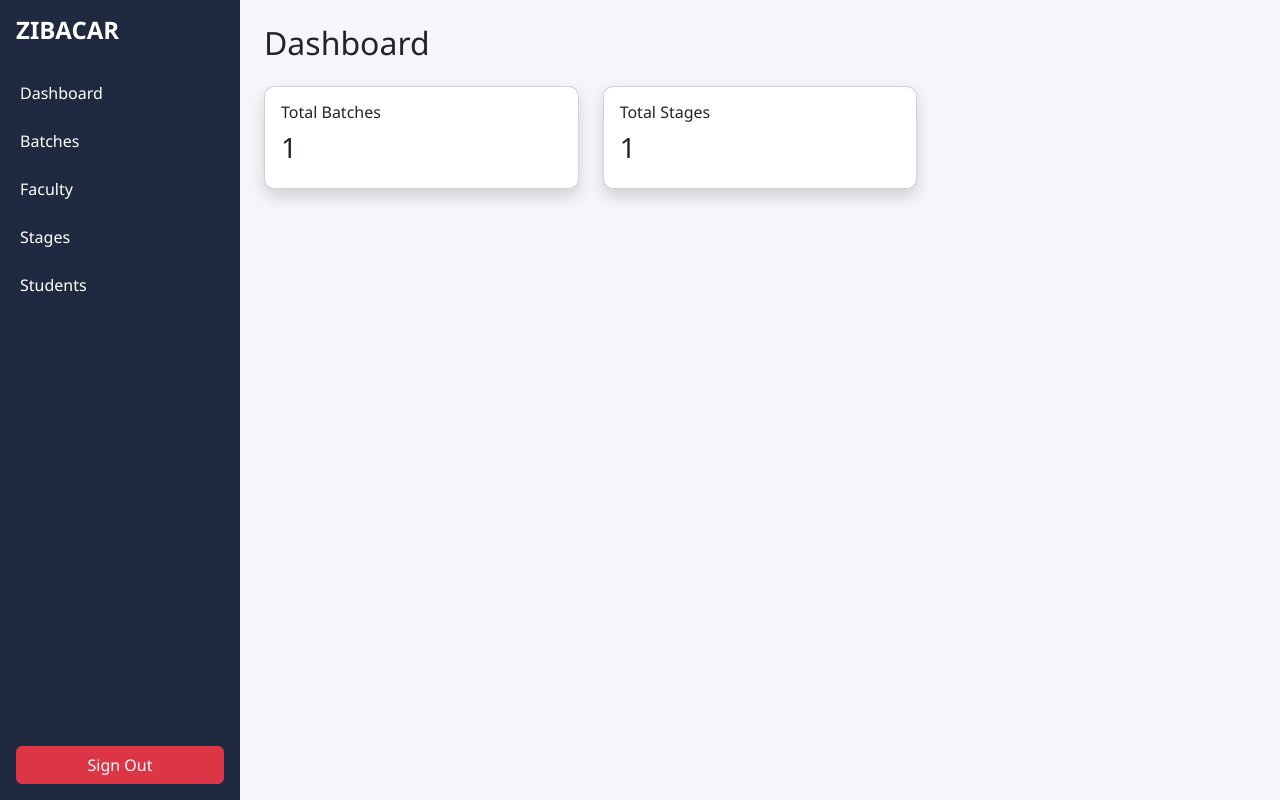
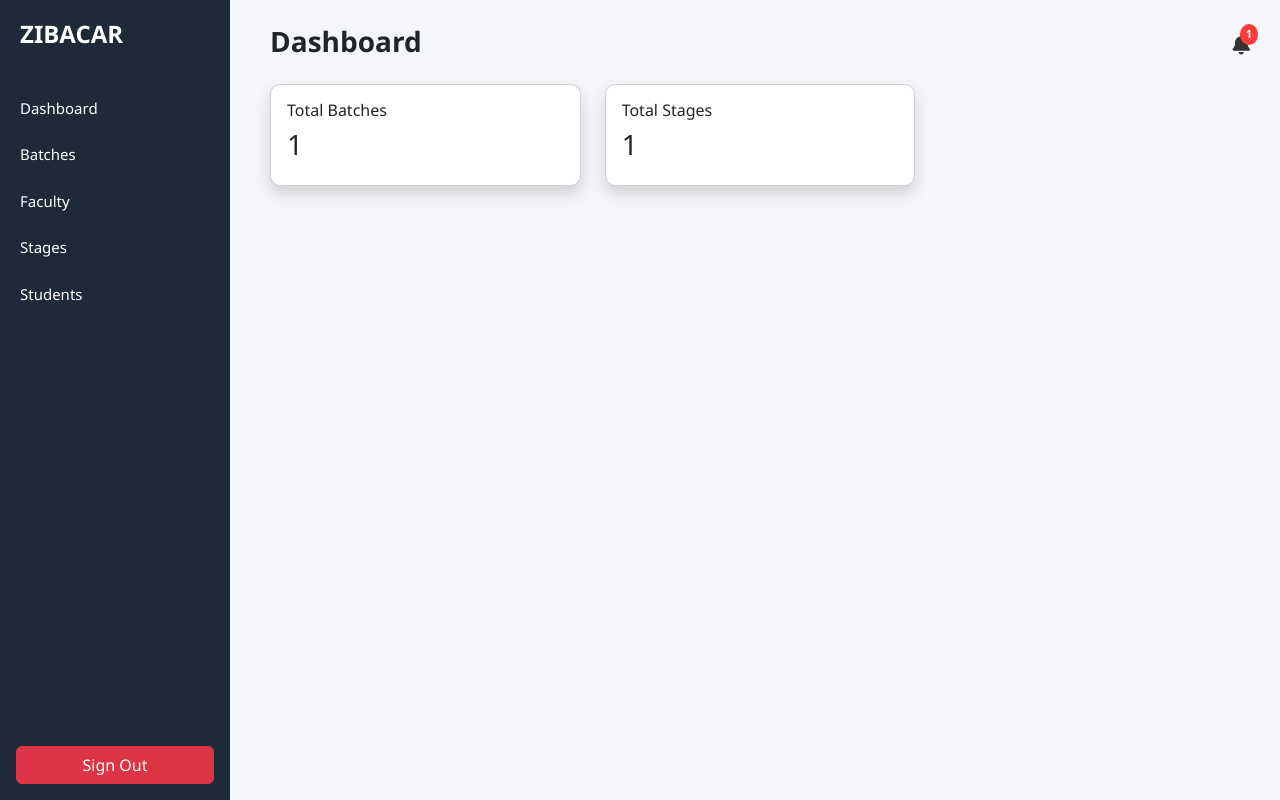
Before and after one commit to om249/Project-Management-System, a Flask app: page /admin/dashboard in a window 1280 px wide. Run offline with Flask 3, Linux system fonts and the light colour scheme; the visitor is signed in with stand-in values (Sample User, id 1); a database or web service that is not in the repository returns one stand-in record (values such as "Sample title"); some libraries are stand-ins or nearby versions.

Commit message:
fixed Template and route

```diff
--- a/app/__init__.py
+++ b/app/__init__.py
@@ -1,10 +1,11 @@
 from flask import Flask
-from flask_login import LoginManager
+from flask_login import LoginManager, current_user
 from flask_bcrypt import Bcrypt
 from flask_mail import Mail
 from flask_pymongo import PyMongo
 from config import Config
 from app.models.user_model import User
+from app.services.notification_service import get_notifications, create_notification, mark_notifications_read
 
 mongo = PyMongo()
 login_manager = LoginManager()
@@ -36,6 +37,23 @@ def create_app():
     app.register_blueprint(admin_bp)
     app.register_blueprint(student_bp)
 
+    @app.context_processor
+    def inject_notifications():
+
+        if current_user.is_authenticated:
+
+            notifications, unread_count = get_notifications(current_user.id)
+
+            return dict(
+                notifications=notifications,
+                unread_count=unread_count
+            )
+
+        return dict(
+            notifications=[],
+            unread_count=0
+        )
+
     return app
 
 
--- a/app/routes/admin_routes.py
+++ b/app/routes/admin_routes.py
@@ -8,6 +8,9 @@ from datetime import datetime
 from app.decorators.role_required import role_required
 from app import bcrypt
 from flask import send_from_directory
+from app.services.notification_service import get_notifications, create_notification,  mark_notifications_read
+
+from app.routes.student_routes import submissions
 
 admin_bp = Blueprint("admin", __name__, url_prefix="/admin")
 
@@ -19,11 +22,14 @@ admin_bp = Blueprint("admin", __name__, url_prefix="/admin")
 def dashboard():
     total_batches = current_app.db.batches.count_documents({})
     total_stages = current_app.db.stages.count_documents({})
+    notifications, unread_count = get_notifications(current_user.id)
 
     return render_template(
         "admin/dashboard.html",
         total_batches=total_batches,
-        total_stages=total_stages
+        total_stages=total_stages,
+        notifications=notifications,
+        unread_count=unread_count
     )
 
 
@@ -371,13 +377,51 @@ def faculty_dashboard():
     for d in deadlines:
         deadline_dict[str(d["stage_id"])] = d["deadline"]
 
+
+    total_students = len(students)
+
+    pending_reviews = 0
+    approved_count = 0
+    late_submissions = 0
+
+    for s in submissions:
+
+        if s.get("status") == "pending":
+            pending_reviews += 1
+
+        if s.get("status") == "approved":
+            approved_count += 1
+
+        if s.get("late") == True:
+            late_submissions += 1
+
+    alerts = []
+
+    if pending_reviews > 0:
+        alerts.append(f"{pending_reviews} submissions pending review")
+
+    if late_submissions > 0:
+        alerts.append(f"{late_submissions} late submissions detected")
+
+    if approved_count > 0:
+        alerts.append(f"{approved_count} submissions approved")
+
+    notifications, unread_count = get_notifications(current_user.id)
+
     return render_template(
         "faculty/dashboard.html",
         batch=batch,
         students=students,
         stages=stages,
         submission_dict=submission_dict,
-        deadline_dict=deadline_dict
+        deadline_dict=deadline_dict,
+        total_students=total_students,
+        pending_reviews=pending_reviews,
+        approved_count=approved_count,
+        late_submissions=late_submissions,
+        alerts=alerts,
+        notifications=notifications,
+        unread_count=unread_count
     )
 
 # ---------------- STUDENT MANAGEMENT ----------------
@@ -654,6 +698,17 @@ def approve_submission(submission_id):
         }
     )
 
+    submission = current_app.db.submissions.find_one({"_id": ObjectId(submission_id)})
+
+    student_id = submission["student_id"]
+
+    stage = current_app.db.stages.find_one({"_id": submission["stage_id"]})
+
+    create_notification(
+    student_id,
+    f"{stage['name']} approved by mentor"
+    )
+
     flash("Submission approved")
     return redirect(url_for("admin.mentor_submissions"))
 
@@ -673,6 +728,17 @@ def reject_submission(submission_id):
                 "reviewed_at": datetime.utcnow()
             }
         }
+    )
+
+    submission = current_app.db.submissions.find_one({"_id": ObjectId(submission_id)})
+
+    student_id = submission["student_id"]
+
+    stage = current_app.db.stages.find_one({"_id": submission["stage_id"]})
+
+    create_notification(
+    student_id,
+    f"{stage['name']} rejected by mentor"
     )
 
     flash("Submission rejected")
@@ -696,3 +762,11 @@ def download_file(filename):
         filename,
         as_attachment=False
     )
+
+@admin_bp.route("/notifications/read", methods=["POST"])
+@login_required
+def mark_notifications():
+
+    mark_notifications_read(current_user.id)
+
+    return "", 204
--- /dev/null
+++ b/app/services/notification_service.py
@@ -0,0 +1,50 @@
+from datetime import datetime
+from flask import current_app
+
+def create_notification(user_id, message, type="info"):
+
+    db = current_app.db
+
+    db.notifications.insert_one({
+        "user_id": user_id,
+        "message": message,
+        "type": type,
+        "read": False,
+        "created_at": datetime.utcnow()
+    })
+
+    # keep only latest 5 notifications
+    notifications = list(
+        db.notifications.find({"user_id": user_id})
+        .sort("created_at", -1)
+    )
+
+    if len(notifications) > 5:
+        for old in notifications[5:]:
+            db.notifications.delete_one({"_id": old["_id"]})
+
+def get_notifications(user_id):
+
+    db = current_app.db
+
+    notifications = list(
+        db.notifications.find({"user_id": user_id})
+        .sort("created_at", -1)
+    )
+
+    unread = db.notifications.count_documents({
+        "user_id": user_id,
+        "read": False
+    })
+
+    return notifications, unread
+
+
+def mark_notifications_read(user_id):
+
+    db = current_app.db
+
+    db.notifications.update_many(
+        {"user_id": user_id},
+        {"$set": {"read": True}}
+    )
--- a/app/static/css/style.css
+++ b/app/static/css/style.css
@@ -404,3 +404,228 @@ margin-top:15px;
 display:flex;
 justify-content:space-between;
 }
+
+.analytics-grid{
+display:grid;
+grid-template-columns:repeat(4,1fr);
+gap:20px;
+margin-bottom:25px;
+}
+
+.analytics-card{
+background:white;
+padding:20px;
+border-radius:10px;
+box-shadow:0 2px 6px rgba(0,0,0,0.08);
+text-align:center;
+}
+
+.analytics-card h4{
+margin-bottom:10px;
+font-size:14px;
+color:#555;
+}
+
+.analytics-card p{
+font-size:26px;
+font-weight:600;
+}
+
+.pending p{ color:#f59e0b; }
+.approved p{ color:#22c55e; }
+.late p{ color:#ef4444; }
+
+
+.alert-box{
+background:#fff3cd;
+border-left:5px solid #f59e0b;
+padding:15px;
+margin-bottom:20px;
+border-radius:8px;
+}
+
+.alert-box h4{
+margin-bottom:8px;
+font-size:16px;
+}
+
+.alert-box ul{
+margin:0;
+padding-left:18px;
+}
+
+.alert-box li{
+margin-bottom:4px;
+}
+
+/*
+.notification-container{
+position:relative;
+margin-left:auto;
+margin-right:20px;
+}
+
+.bell{
+cursor:pointer;
+font-size:20px;
+position:relative;
+}
+
+.notification-badge{
+position:absolute;
+top:-5px;
+right:-8px;
+background:red;
+color:white;
+border-radius:50%;
+padding:2px 6px;
+font-size:11px;
+}
+
+.notification-dropdown{
+display:none;
+position:absolute;
+right:0;
+top:30px;
+width:260px;
+background:white;
+border-radius:8px;
+box-shadow:0 4px 15px rgba(0,0,0,0.15);
+padding:10px;
+z-index:1000;
+}
+
+.notification-dropdown ul{
+list-style:none;
+padding:0;
+margin:0;
+}
+
+.notification-dropdown li{
+padding:8px;
+border-bottom:1px solid #eee;
+font-size:14px;
+} */
+
+/* ------------------ NOTIFICATIONS ------------------ */
+/* TOPBAR */
+
+.layout{
+display:flex;
+min-height:100vh;
+}
+
+/* SIDEBAR */
+
+.sidebar{
+width:230px;
+background:#1e2a3a;
+display:flex;
+flex-direction:column;
+}
+
+.logo{
+color:white;
+padding:20px;
+margin:0;
+font-weight:600;
+}
+
+.sidebar .nav-link{
+padding:12px 20px;
+font-size:15px;
+}
+
+.sidebar .nav-link:hover{
+background:#2e3d52;
+}
+
+/* CONTENT */
+
+.content{
+flex:1;
+padding:30px;
+}
+
+/* PAGE HEADER */
+
+.page-header{
+display:flex;
+justify-content:space-between;
+align-items:center;
+margin-bottom:25px;
+}
+
+.page-title{
+font-size:28px;
+font-weight:600;
+margin-top:-60px;
+}
+
+/* NOTIFICATIONS */
+
+.notification-wrapper{
+position:relative;
+}
+
+.notification-bell{
+font-size:20px;
+cursor:pointer;
+position:relative;
+color:#333;
+}
+
+.notification-count{
+position:absolute;
+top:-6px;
+right:-8px;
+background:#ff3b3b;
+color:white;
+font-size:11px;
+border-radius:50%;
+padding:2px 6px;
+font-weight:bold;
+}
+
+.notification-dropdown{
+display:none;
+position:absolute;
+right:0;
+top:35px;
+width:260px;
+background:white;
+border-radius:10px;
+box-shadow:0 8px 20px rgba(0,0,0,0.15);
+overflow:hidden;
+z-index:999;
+}
+
+.notification-header{
+padding:10px 15px;
+font-weight:600;
+background:#f8f9fa;
+border-bottom:1px solid #eee;
+}
+
+.notification-item{
+padding:10px 15px;
+border-bottom:1px solid #f1f1f1;
+font-size:14px;
+}
+
+.notification-item:hover{
+background:#f6f6f6;
+}
+
+.notification-empty{
+padding:15px;
+text-align:center;
+color:#888;
+}
+
+/* CARDS (optional improvement) */
+
+.card{
+border-radius:10px;
+box-shadow:0 4px 10px rgba(0,0,0,0.05);
+}
--- a/app/templates/admin/dashboard.html
+++ b/app/templates/admin/dashboard.html
@@ -1,7 +1,7 @@
 {% extends "base.html" %}
 
 {% block content %}
-<h2>Dashboard</h2>
+<h2 class="page-title">Dashboard</h2>
 
 <div class="row mt-4">
     <div class="col-md-4">
--- a/app/templates/base.html
+++ b/app/templates/base.html
@@ -1,4 +1,5 @@
 <!DOCTYPE html>
+
 <html lang="en">
 
 <head>
@@ -6,20 +7,28 @@
 <title>Project Management System</title>
 
 <link href="https://cdn.jsdelivr.net/npm/bootstrap@5.3.2/dist/css/bootstrap.min.css" rel="stylesheet">
+
 <link rel="stylesheet" href="{{ url_for('static', filename='css/style.css') }}">
+
+<link rel="stylesheet"
+href="https://cdnjs.cloudflare.com/ajax/libs/font-awesome/6.5.0/css/all.min.css">
+
 </head>
 
 <body>
 
 {% if current_user.is_authenticated %}
-    <div class="d-flex">
+
+<div class="layout">
+
+<!-- SIDEBAR -->
 
 <div class="sidebar">
-            <h4 class="text-white p-3">ZIBACAR</h4>
 
-            <ul class="nav flex-column">
+<h4 class="logo">ZIBACAR</h4>
 
-                <!-- ADMIN MENU -->
+<ul class="nav flex-column mt-3">
+
 {% if current_user.role == "admin" %}
 
 <li class="nav-item">
@@ -46,17 +55,14 @@
 </a>
 </li>
 
-                {% endif %}
-
 <li class="nav-item">
-                    {% if current_user.role == "admin" %}
 <a class="nav-link text-white" href="{{ url_for('admin.manage_students') }}">
 Students
 </a>
 </li>
+
 {% endif %}
 
-                <!-- FACULTY MENU -->
 {% if current_user.role == "faculty" %}
 
 <li class="nav-item">
@@ -72,7 +78,6 @@
 </li>
 
 {% endif %}
-
 
 {% if current_user.role == "student" %}
 
@@ -93,19 +98,101 @@ Submissions
 </ul>
 
 <div class="mt-auto p-3">
-                <a href="{{ url_for('auth.logout') }}" class="btn btn-danger w-100">Sign Out</a>
-            </div>
-        </div>
-
-        <div class="content p-4 w-100">
-            {% block content %}{% endblock %}
+<a href="{{ url_for('auth.logout') }}" class="btn btn-danger w-100">
+Sign Out
+</a>
 </div>
 
 </div>
-    {% else %}
-    {% block auth_content %}{% endblock %}
+
+<!-- MAIN CONTENT -->
+
+<div class="content">
+
+<div class="page-header">
+
+<h2 class="page-title">
+{% block page_title %}{% endblock %}
+</h2>
+
+<!-- NOTIFICATION -->
+
+<div class="notification-wrapper">
+
+<div class="notification-bell" onclick="toggleNotifications()">
+<i class="fa fa-bell"></i>
+
+{% if unread_count > 0 %} <span class="notification-count">
+{{ unread_count }} </span>
 {% endif %}
 
+</div>
+
+<div id="notificationDropdown" class="notification-dropdown">
+
+<div class="notification-header">
+Notifications
+</div>
+
+{% if notifications %}
+
+{% for n in notifications %}
+
+<div class="notification-item">
+{{ n.message }}
+</div>
+{% endfor %}
+
+{% else %}
+
+<div class="notification-empty">
+No notifications
+</div>
+
+{% endif %}
+
+</div>
+
+</div>
+
+</div>
+
+{% block content %}{% endblock %}
+
+</div>
+
+</div>
+
+{% else %}
+
+{% block auth_content %}{% endblock %}
+
+{% endif %}
+
+<script>
+
+function toggleNotifications(){
+
+let dropdown = document.getElementById("notificationDropdown");
+
+if(dropdown.style.display === "block"){
+dropdown.style.display = "none";
+}else{
+dropdown.style.display = "block";
+markNotificationsRead();
+}
+
+}
+
+function markNotificationsRead(){
+
+fetch("/notifications/read",{
+method:"POST"
+});
+
+}
+
+</script>
+
 </body>
-
 </html>
--- a/app/templates/student/dashboard.html
+++ b/app/templates/student/dashboard.html
@@ -2,7 +2,7 @@
 
 {% block content %}
 
-<h2 class="page-title">Student Dashboard</h2>
+<h2 class="page-title">Dashboard</h2>
 
 <div class="dashboard-grid">
 
```
Also changed, not shown: app/routes/student_routes.py (+31 -1 lines), app/templates/faculty/dashboard.html (+41 -1 lines). Lines whose indentation alone changed are shown as unchanged.
